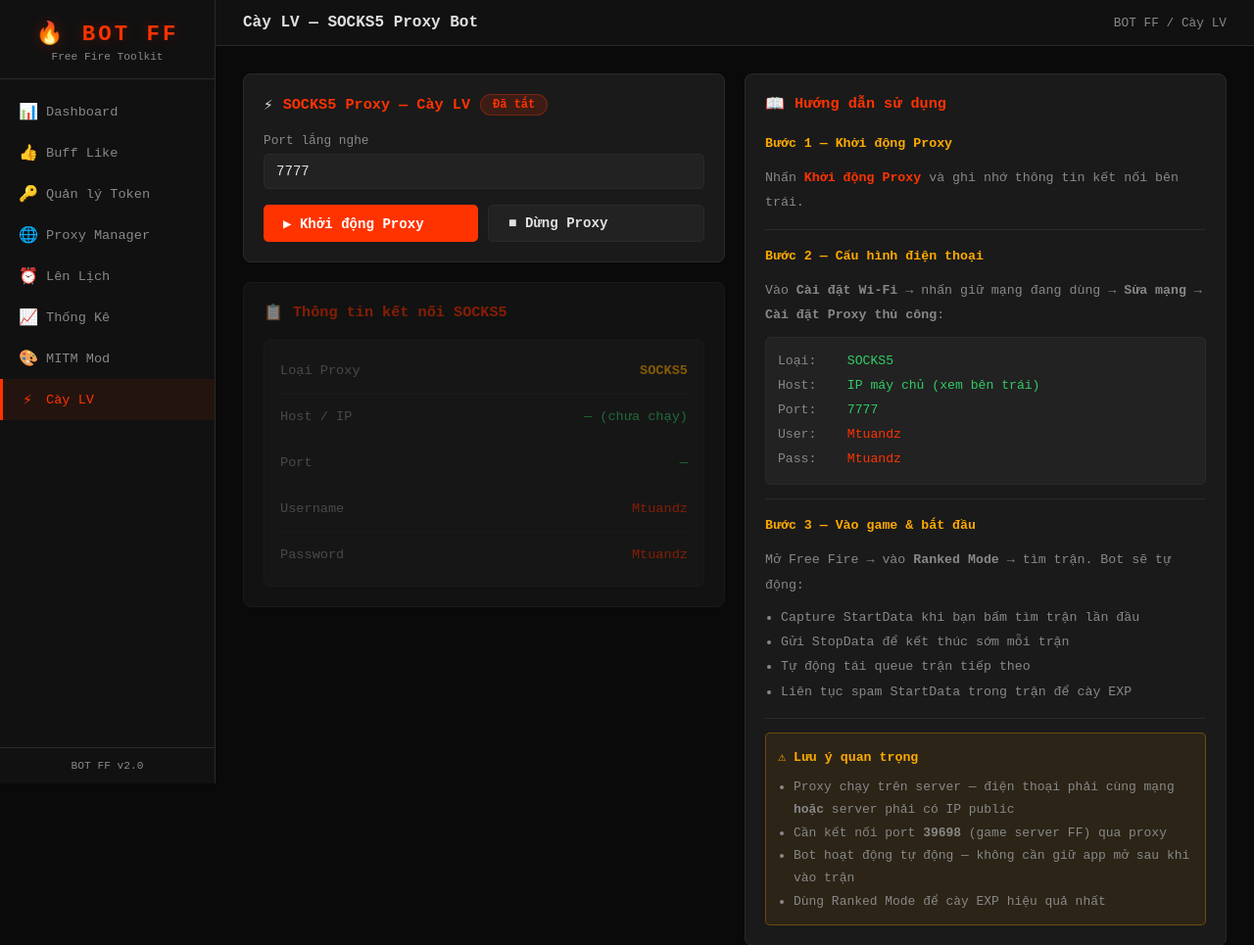
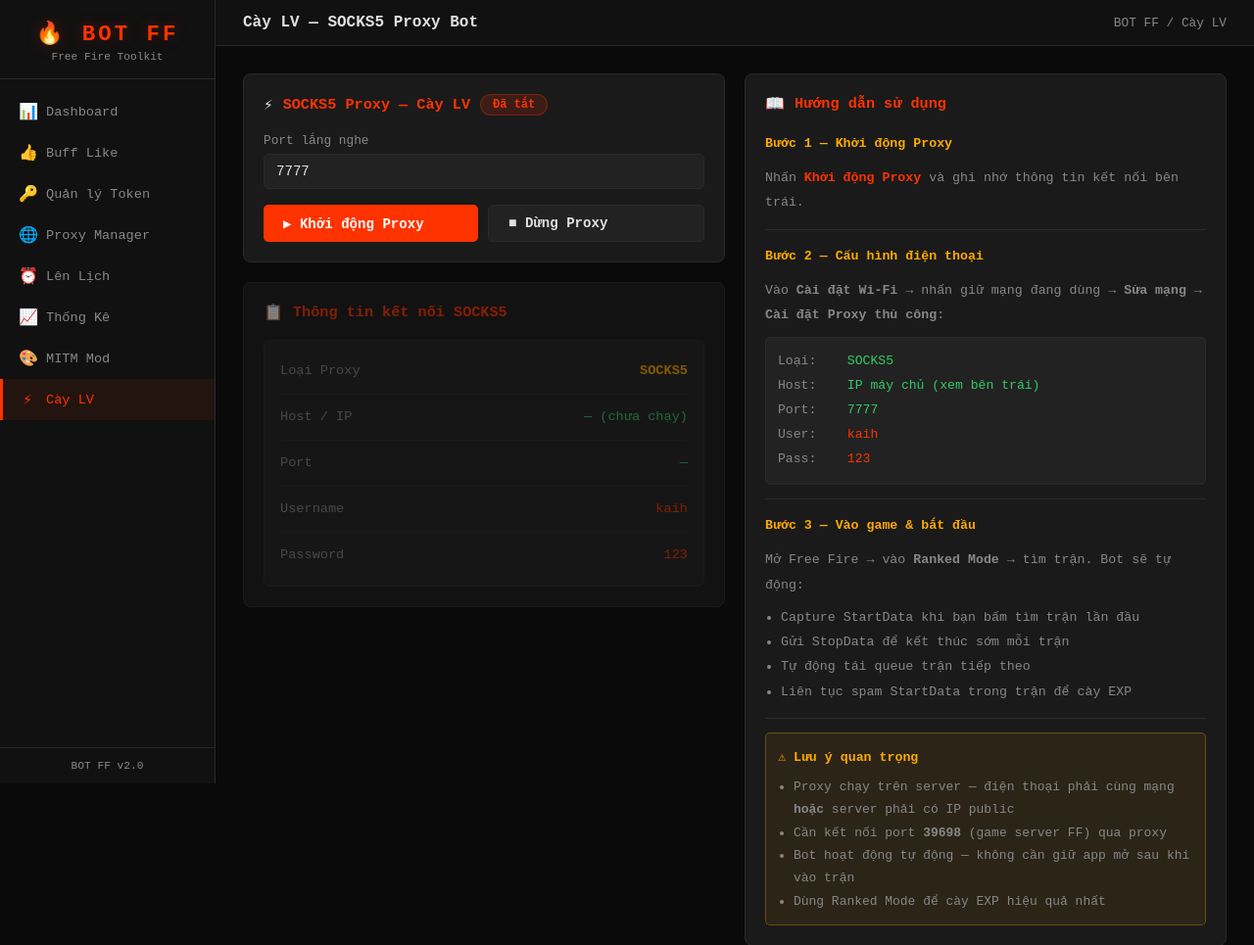
Before and after one commit to intekaih/botff, a Flask app: page /lvl in a window 1280 px wide. Shown: the top 965 px of the page at 98% size. Run offline with Flask 3, Linux system fonts and the light colour scheme.

Commit message:
Update default username and password for the proxy service
Replace hardcoded "Mtuandz" with "kaih" and "123" in app.py, templates/lvl.html, and tools/level_bot/lvl.py for default proxy credentials.

Replit-Commit-Author: Agent
Replit-Commit-Session-Id: 45864a75-e5c0-4425-bd8a-96aa4d06d07a
Replit-Commit-Checkpoint-Type: full_checkpoint
Replit-Commit-Event-Id: ce15a85f-855b-4de8-aadd-a57e7c3803d0
Replit-Commit-Screenshot-Url: https://storage.googleapis.com/screenshot-production-us-central1/28032d57-9dd2-48e1-ab40-cc3385545e87/45864a75-e5c0-4425-bd8a-96aa4d06d07a/tKV57Kk
Replit-Helium-Checkpoint-Created: true

```diff
--- a/app.py
+++ b/app.py
@@ -354,8 +354,8 @@ def lvl_page():
     return render_template('lvl.html',
                            running=running,
                            port=lvl_proxy_port,
-                           username=lvl_proxy_instance.username if lvl_proxy_instance else 'Mtuandz',
-                           password=lvl_proxy_instance.password if lvl_proxy_instance else 'Mtuandz')
+                           username=lvl_proxy_instance.username if lvl_proxy_instance else 'kaih',
+                           password=lvl_proxy_instance.password if lvl_proxy_instance else '123')
 
 
 @app.route('/api/lvl/start', methods=['POST'])
@@ -409,8 +409,8 @@ def api_lvl_status():
     return jsonify({
         'running': running,
         'port': lvl_proxy_port if running else None,
-        'username': lvl_proxy_instance.username if lvl_proxy_instance else 'Mtuandz',
-        'password': lvl_proxy_instance.password if lvl_proxy_instance else 'Mtuandz',
+        'username': lvl_proxy_instance.username if lvl_proxy_instance else 'kaih',
+        'password': lvl_proxy_instance.password if lvl_proxy_instance else '123',
     })
 
 
--- a/templates/lvl.html
+++ b/templates/lvl.html
@@ -86,8 +86,8 @@
           <div>Loại:&nbsp;&nbsp;&nbsp; <span style="color:var(--green)">SOCKS5</span></div>
           <div>Host:&nbsp;&nbsp;&nbsp; <span style="color:var(--green)" id="guide-host">IP máy chủ (xem bên trái)</span></div>
           <div>Port:&nbsp;&nbsp;&nbsp; <span style="color:var(--green)" id="guide-port">{{ port }}</span></div>
-          <div>User:&nbsp;&nbsp;&nbsp; <span style="color:var(--red)">Mtuandz</span></div>
-          <div>Pass:&nbsp;&nbsp;&nbsp; <span style="color:var(--red)">Mtuandz</span></div>
+          <div>User:&nbsp;&nbsp;&nbsp; <span style="color:var(--red)">kaih</span></div>
+          <div>Pass:&nbsp;&nbsp;&nbsp; <span style="color:var(--red)">123</span></div>
         </div>
 
         <div style="height:1px;background:var(--border);margin:14px 0;"></div>
@@ -214,7 +214,7 @@
       const data = await r.json();
       if (data.success) {
         showAlert('⏹ ' + data.message, 'success');
-        updateUI(false, null, 'Mtuandz', 'Mtuandz');
+        updateUI(false, null, 'kaih', '123');
         stopPolling();
         document.getElementById('stat-games').textContent = '—';
         document.getElementById('stat-socket').textContent = '—';
@@ -243,7 +243,7 @@
       const r = await fetch('/api/lvl/status');
       const data = await r.json();
       if (!data.running && pollingInterval) {
-        updateUI(false, null, 'Mtuandz', 'Mtuandz');
+        updateUI(false, null, 'kaih', '123');
         stopPolling();
         showAlert('⚠ Proxy đã dừng bất ngờ', 'error');
       }
--- a/tools/level_bot/lvl.py
+++ b/tools/level_bot/lvl.py
@@ -19,8 +19,8 @@ state_lock = threading.Lock()  # Lock riêng cho state variables
 
 class Proxy:
     def __init__(self):
-        self.username = "Mtuandz"
-        self.password = "Mtuandz"
+        self.username = "kaih"
+        self.password = "123"
 
     def handle_client(self, conn):
         try:
```
